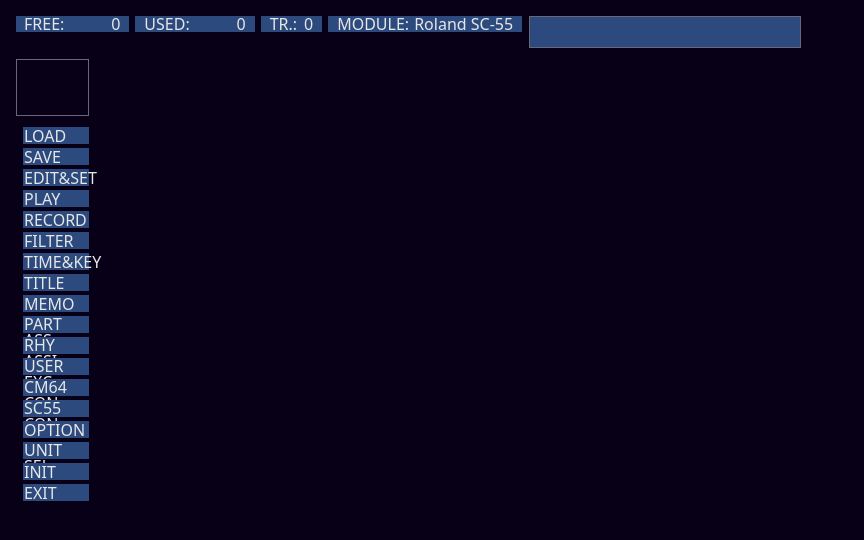
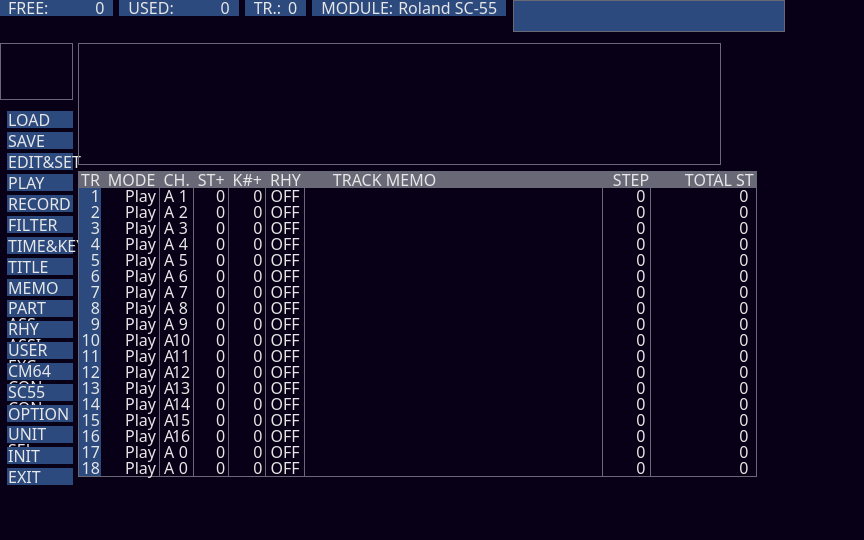
Before and after one commit to mucho613/sted2-clone, a React app: page / in a window 1280 px wide. Shown: the top 540 px of the page, without its empty margins (0-864 px from the left). Built offline with nearby package versions, Linux system fonts and the light colour scheme; the HTML template or start-up script is replaced by a standard one.

Commit message:
feat: add tracklist

```diff
--- a/src/features/Menu/Menu.tsx
+++ b/src/features/Menu/Menu.tsx
@@ -23,7 +23,7 @@ function Menu() {
   ]
 
   return (
-    <div className="flex flex-col w-[66px] gap-1">
+    <div className="flex flex-col w-[66px] gap-y-1">
       {menuItems.map(menuItem => <MenuItem key={menuItem} label={menuItem} />)}
     </div>
   );
--- /dev/null
+++ b/src/features/TrackList/TrackList.tsx
@@ -0,0 +1,42 @@
+import TrackListItem from "./TrackListItem";
+import type { Track } from "./types/track";
+
+function TrackList() {
+  const tracks: Track[] = [...new Array(18)].map((_, index) => ({
+    trackNumber: index + 1,
+    mode: "play",
+    port: "A",
+    channelNumber: index < 16 ? index + 1 : 0,
+    stepOffset: 0,
+    keyOffset: 0,
+    rhythmTrack: false,
+    trackMemo: "",
+    step: 0,
+    totalStep: 0,
+  }));
+
+  return (
+    <table className="table-fixed border border-sted-gray">
+      <thead>
+        <tr className="*:font-normal bg-sted-gray text-left *:py-0 oy-">
+          <th className="w-[19px] pl-0.5 pr-px">TR</th>
+          <th className="w-[43px] pl-[7px] pr-1">MODE</th>
+          <th className="w-8 px-1">CH.</th>
+          <th className="w-8 px-1">ST+</th>
+          <th className="w-8 px-1">K#+</th>
+          <th className="w-8 px-1">RHY</th>
+          <th className="w-[298px] pl-7">TRACK MEMO</th>
+          <th className="w-12 pl-2.5">STEP</th>
+          <th className="w-[106px] pl-[34px]">TOTAL ST</th>
+        </tr>
+      </thead>
+      <tbody>
+        {tracks.map((track) => (
+          <TrackListItem key={track.trackNumber} track={track} />
+        ))}
+      </tbody>
+    </table>
+  );
+}
+
+export default TrackList;
--- /dev/null
+++ b/src/features/TrackList/TrackListItem.tsx
@@ -0,0 +1,41 @@
+import type { Track } from "./types/track";
+
+type Props = {
+  track: Track;
+};
+
+function TrackListItem(props: Props) {
+  const { track } = props;
+
+  const {
+    trackNumber,
+    mode,
+    port,
+    channelNumber,
+    stepOffset,
+    keyOffset,
+    rhythmTrack,
+    trackMemo,
+    step,
+    totalStep,
+  } = track;
+
+  return (
+    <tr className="h-4 *:border-r *:border-sted-gray *:py-0 first:pt-[3px]">
+      <td className="text-right bg-sted-blue border-none">{trackNumber}</td>
+      <td className="text-right capitalize pr-[3px]">{mode}</td>
+      <td className="pl-1">
+        <span className="inline-block w-2">{port}</span>
+        <span className="inline-block w-4 text-right">{channelNumber}</span>
+      </td>
+      <td className="text-right pr-[3px]">{stepOffset}</td>
+      <td className="text-right pr-[3px]">{keyOffset}</td>
+      <td className="pl-1">{rhythmTrack ? "ON" : "OFF"}</td>
+      <td className="pl-1">{trackMemo}</td>
+      <td className="text-right pr-[5px]">{step}</td>
+      <td className="text-right pr-2">{totalStep}</td>
+    </tr>
+  );
+}
+
+export default TrackListItem;
--- /dev/null
+++ b/src/features/TrackList/types/track.ts
@@ -0,0 +1,14 @@
+type Track = {
+  trackNumber: number;
+  mode: string;
+  port: string;
+  channelNumber: number;
+  stepOffset: number;
+  keyOffset: number;
+  rhythmTrack: boolean;
+  trackMemo: string;
+  step: number;
+  totalStep: number;
+};
+
+export type { Track };
--- a/src/pages/MainScreen.tsx
+++ b/src/pages/MainScreen.tsx
@@ -1,17 +1,18 @@
 import { useState } from "react";
 import Header from "../features/Header/Header";
 import Menu from "../features/Menu/Menu";
+import TrackList from "../features/TrackList/TrackList";
 
 function MainScreen() {
   const [error, _setError] = useState("");
 
   return (
-    <div className="p-4 flex flex-col">
+    <div className="flex flex-col bg-sted-black">
       <div className="mb-[11px]">
         <Header freeMemory={0} usedMemory={0} trackNumber={0} moduleName={"Roland SC-55"} />
       </div>
 
-      <div className="flex">
+      <div className="flex gap-x-[5px]">
         {/* Left column */}
         <div className="flex flex-col gap-y-[11px]">
           <div className="w-[97ox] h-[57px] border border-sted-gray" />
@@ -22,6 +23,11 @@ function MainScreen() {
         </div>
 
         {/* Right column */}
+        <div className="flex flex-col gap-y-1.5">
+          {/* File & song info */}
+          <div className="flex flex-col w-[643px] h-[122px] border border-sted-gray" />
+          <TrackList />
+        </div>
       </div>
 
       <p className="fixed bottom-4 left-4">{error}</p>
```
